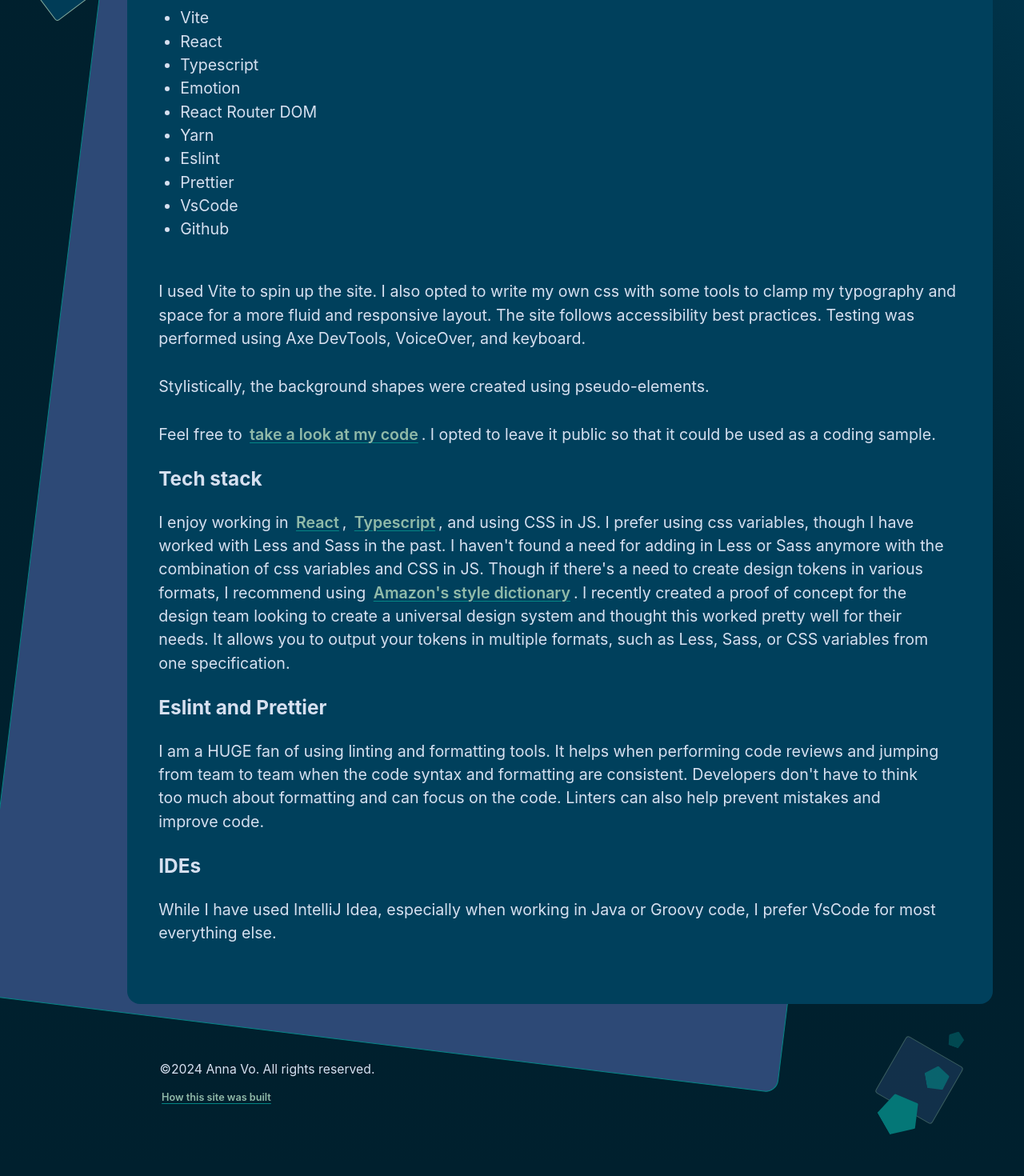
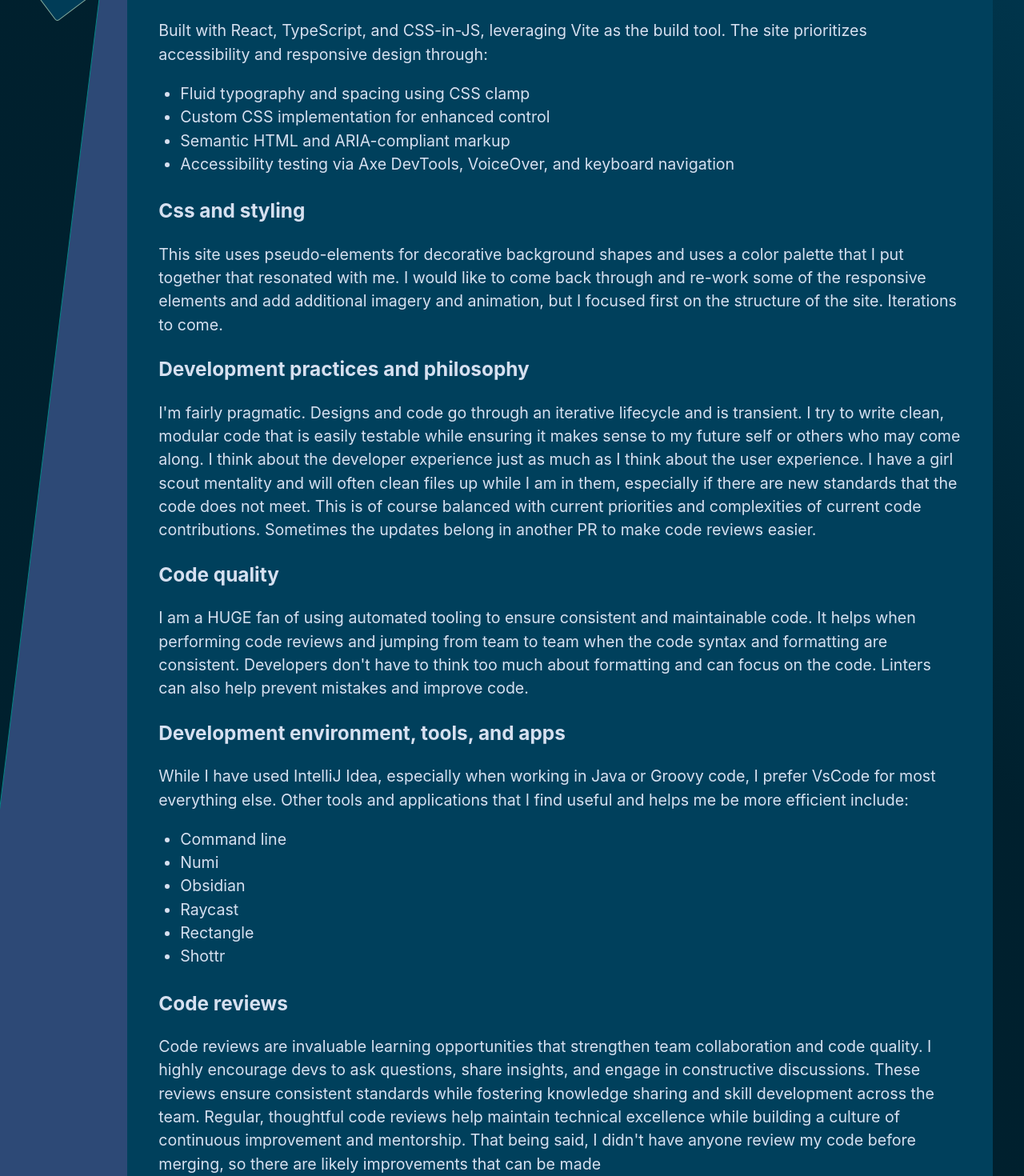
Before and after one commit to avo/gio, a React (Vite) app: page /about/site in a window 1280 px wide. Shown: the part 240-1710 px from the top of the page at 80% size. Built offline with nearby package versions, Linux system fonts and the light colour scheme.

Commit message:
clean up about text

```diff
--- a/src/routes/AboutSite.tsx
+++ b/src/routes/AboutSite.tsx
@@ -4,76 +4,92 @@ export function AboutSite() {
   return (
     <>
       <h1>About this site</h1>
+      <h2>Technology stack</h2>
       <p>
-        This site was created with great appreciation to developers who have contributed to:
-        <ul>
-          <li>Vite</li>
-          <li>React</li>
-          <li>Typescript</li>
-          <li>Emotion</li>
-          <li>React Router DOM</li>
-          <li>Yarn</li>
-          <li>Eslint</li>
-          <li>Prettier</li>
-          <li>VsCode</li>
-          <li>Github</li>
-        </ul>
+        Built with React, TypeScript, and CSS-in-JS, leveraging Vite as the build tool. The site
+        prioritizes accessibility and responsive design through:
+      </p>
+      <ul>
+        <li>Fluid typography and spacing using CSS clamp</li>
+        <li>Custom CSS implementation for enhanced control</li>
+        <li>Semantic HTML and ARIA-compliant markup</li>
+        <li>Accessibility testing via Axe DevTools, VoiceOver, and keyboard navigation</li>
+      </ul>
+      <h2>Css and styling</h2>
+      <p>
+        This site uses pseudo-elements for decorative background shapes and uses a color palette
+        that I put together that resonated with me. I would like to come back through and re-work
+        some of the responsive elements and add additional imagery and animation, but I focused
+        first on the structure of the site. Iterations to come.
       </p>
 
+      <h2>Development practices and philosophy</h2>
       <p>
-        I used Vite to spin up the site. I also opted to write my own css with some tools to clamp
-        my typography and space for a more fluid and responsive layout. The site follows
-        accessibility best practices. Testing was performed using Axe DevTools, VoiceOver, and
-        keyboard.
+        I'm fairly pragmatic. Designs and code go through an iterative lifecycle and is transient. I
+        try to write clean, modular code that is easily testable while ensuring it makes sense to my
+        future self or others who may come along. I think about the developer experience just as
+        much as I think about the user experience. I have a girl scout mentality and will often
+        clean files up while I am in them, especially if there are new standards that the code does
+        not meet. This is of course balanced with current priorities and complexities of current
+        code contributions. Sometimes the updates belong in another PR to make code reviews easier.
       </p>
 
-      <p>Stylistically, the background shapes were created using pseudo-elements.</p>
+      <h2>Code quality</h2>
+      <p>
+        I am a HUGE fan of using automated tooling to ensure consistent and maintainable code. It
+        helps when performing code reviews and jumping from team to team when the code syntax and
+        formatting are consistent. Developers don't have to think too much about formatting and can
+        focus on the code. Linters can also help prevent mistakes and improve code.
+      </p>
 
+      <h2>Development environment, tools, and apps</h2>
+      <p>
+        While I have used IntelliJ Idea, especially when working in Java or Groovy code, I prefer
+        VsCode for most everything else. Other tools and applications that I find useful and helps
+        me be more efficient include:
+      </p>
+      <ul>
+        <li>Command line</li>
+        <li>Numi</li>
+        <li>Obsidian</li>
+        <li>Raycast</li>
+        <li>Rectangle</li>
+        <li>Shottr</li>
+      </ul>
+
+      <h2>Code reviews</h2>
+      <p>
+        Code reviews are invaluable learning opportunities that strengthen team collaboration and
+        code quality. I highly encourage devs to ask questions, share insights, and engage in
+        constructive discussions. These reviews ensure consistent standards while fostering
+        knowledge sharing and skill development across the team. Regular, thoughtful code reviews
+        help maintain technical excellence while building a culture of continuous improvement and
+        mentorship. That being said, I didn't have anyone review my code before merging, so there
+        are likely improvements that can be made
+      </p>
       <p>
         Feel free to{' '}
         <Anchor href="https://github.com/avo/gio" target="_blank">
           take a look at my code
         </Anchor>
-        . I opted to leave it public so that it could be used as a coding sample.
+        and share your thoughts.
       </p>
 
-      <h2>Tech stack</h2>
-      <p>
-        I enjoy working in{' '}
-        <Anchor href="https://react.dev/" target="_blank">
-          React
-        </Anchor>
-        ,{' '}
-        <Anchor href="https://www.typescriptlang.org/" target="_blank">
-          Typescript
-        </Anchor>
-        , and using CSS in JS. I prefer using css variables, though I have worked with Less and Sass
-        in the past. I haven't found a need for adding in Less or Sass anymore with the combination
-        of css variables and CSS in JS. Though if there's a need to create design tokens in various
-        formats, I recommend using{' '}
-        <Anchor href="https://github.com/amzn/style-dictionary" target="_blank">
-          Amazon's style dictionary
-        </Anchor>
-        . I recently created a proof of concept for the design team looking to create a universal
-        design system and thought this worked pretty well for their needs. It allows you to output
-        your tokens in multiple formats, such as Less, Sass, or CSS variables from one
-        specification.
-      </p>
-
-      <h2>Eslint and Prettier</h2>
-      <p>
-        I am a HUGE fan of using linting and formatting tools. It helps when performing code reviews
-        and jumping from team to team when the code syntax and formatting are consistent. Developers
-        don't have to think too much about formatting and can focus on the code. Linters can also
-        help prevent mistakes and improve code.
-      </p>
-
-      <h2>IDEs</h2>
-
-      <p>
-        While I have used IntelliJ Idea, especially when working in Java or Groovy code, I prefer
-        VsCode for most everything else.
-      </p>
+      <h2>Gratitude</h2>
+      <p>This site was created with great appreciation to developers who have contributed to:</p>
+      <ul>
+        <li>Emotion</li>
+        <li>Eslint</li>
+        <li>Github</li>
+        <li>Mdx</li>
+        <li>Prettier</li>
+        <li>React</li>
+        <li>React Router DOM</li>
+        <li>Typescript</li>
+        <li>Vite</li>
+        <li>VsCode</li>
+        <li>Yarn</li>
+      </ul>
     </>
   )
 }
```
